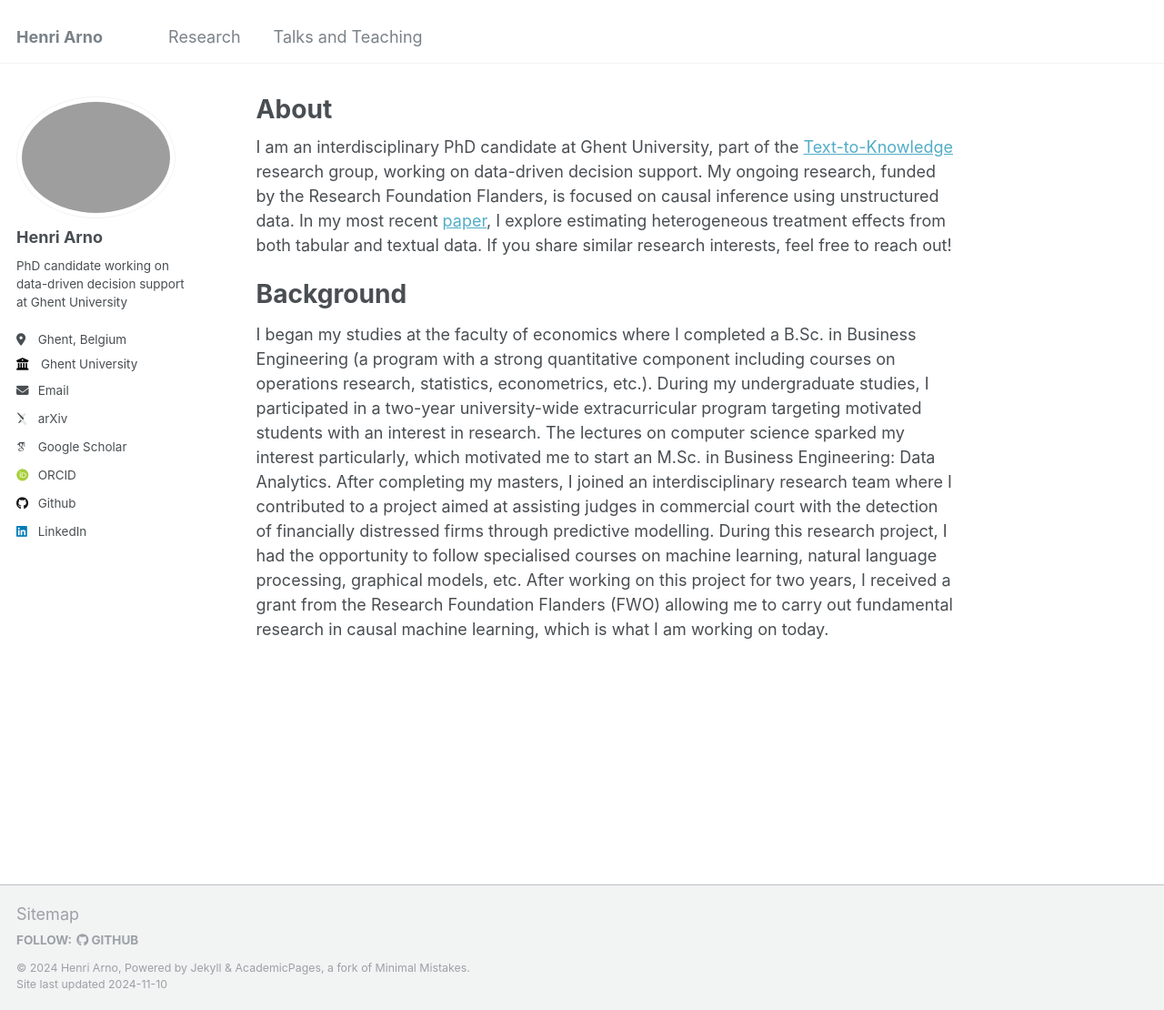
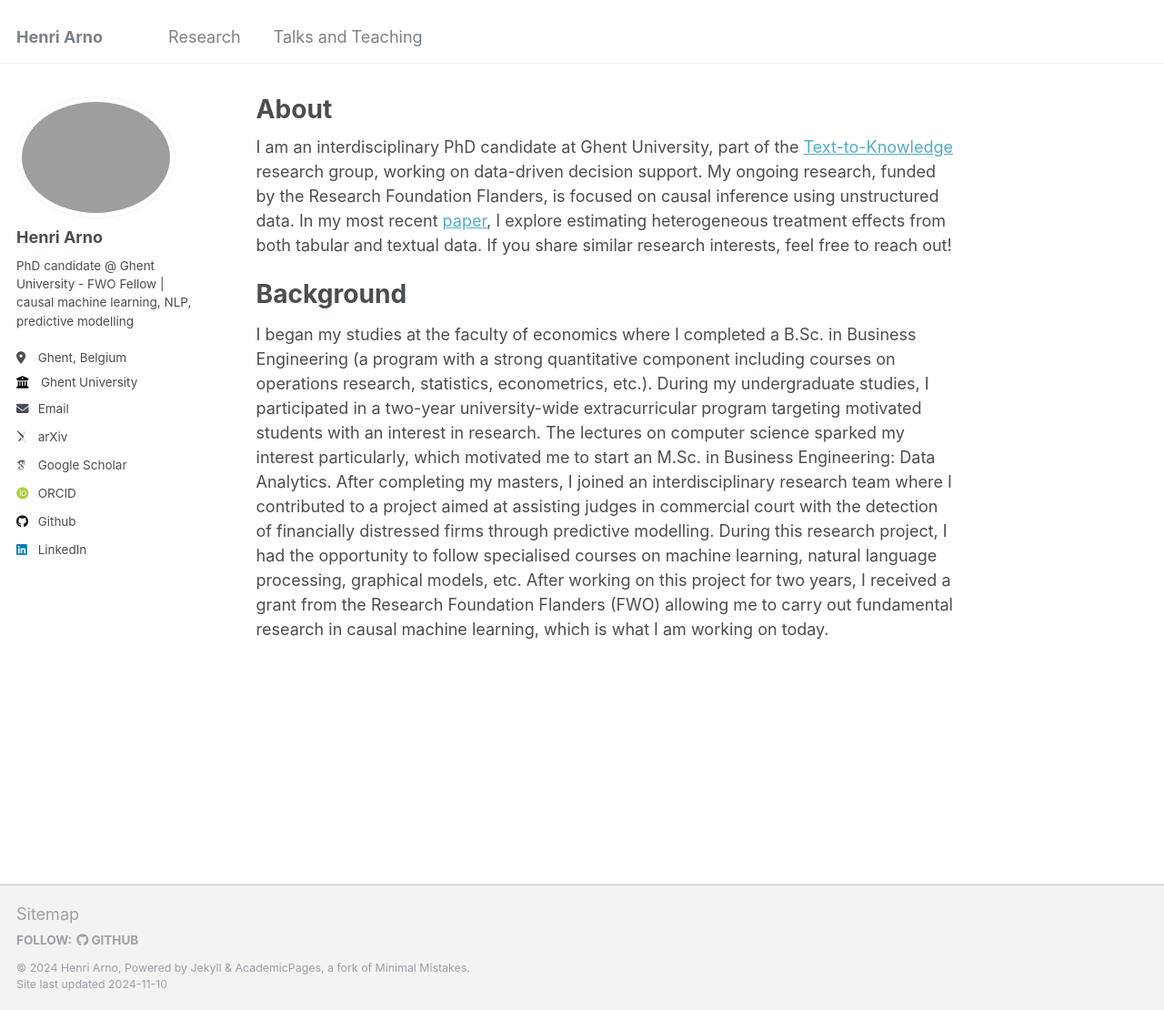
Before and after one commit to HenriArno/HenriArno.github.io, a Jekyll site: the page built from _pages/about.md, in a window 1280 px wide and 1110 px high. Shown: the whole window at 91% size. Built offline with Jekyll 4.4.1, drawn with Linux system fonts in a browser that asks for light colours; some web fonts are replaced.

Commit message:
Update _config.yml

```diff
--- a/_config.yml
+++ b/_config.yml
@@ -23,7 +23,7 @@ author:
   # Biographic information
   avatar           : "Henri Arno.jpg"
   name             : "Henri Arno"
-  bio              : "PhD candidate working on data-driven decision support at Ghent University"
+  bio              : "PhD candidate @ Ghent University - FWO Fellow | causal machine learning, NLP, predictive modelling"
   location         : "Ghent, Belgium"
   employer         : "Ghent University"
   email            : "henri.arno@ugent.be"
```
